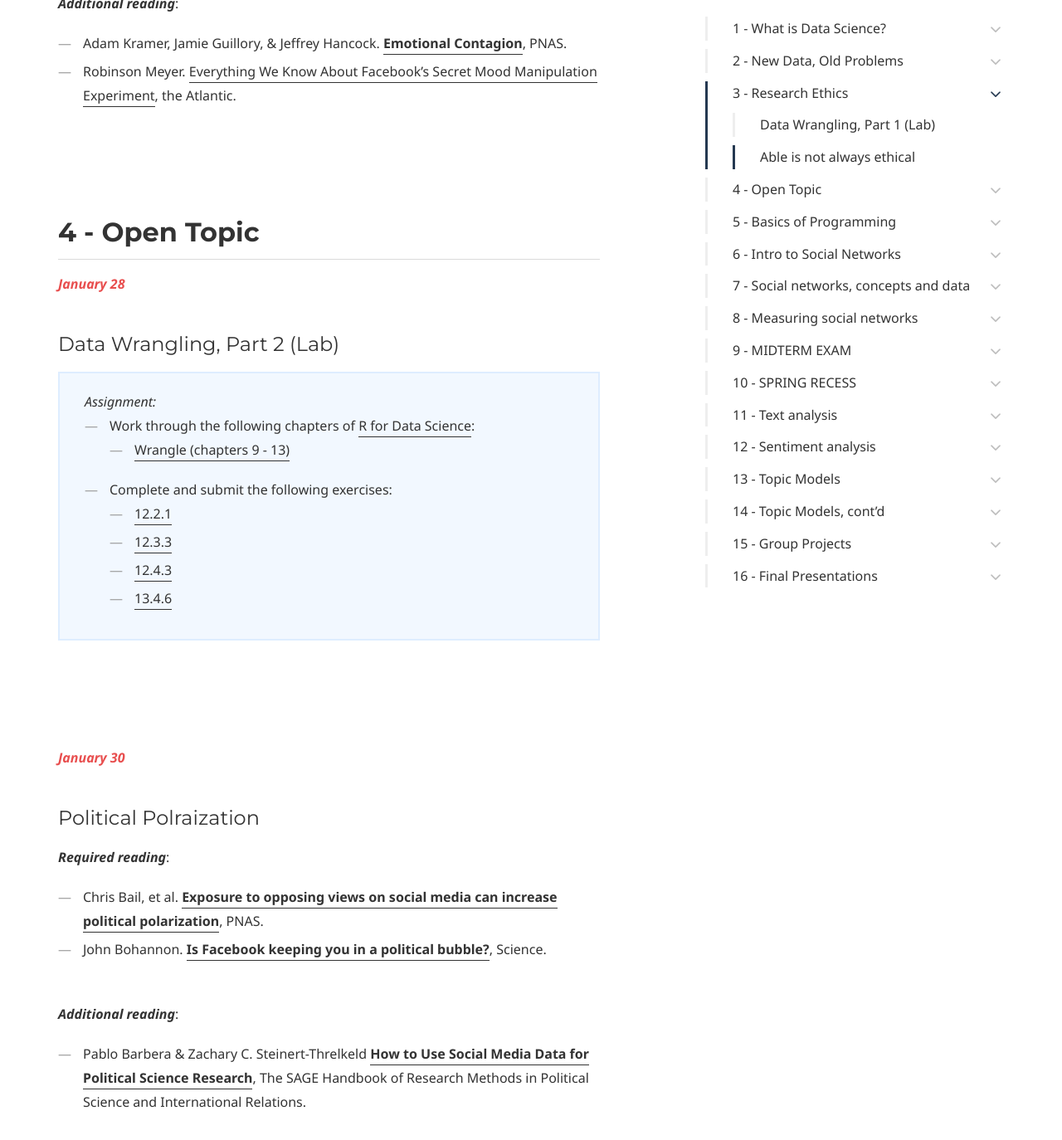
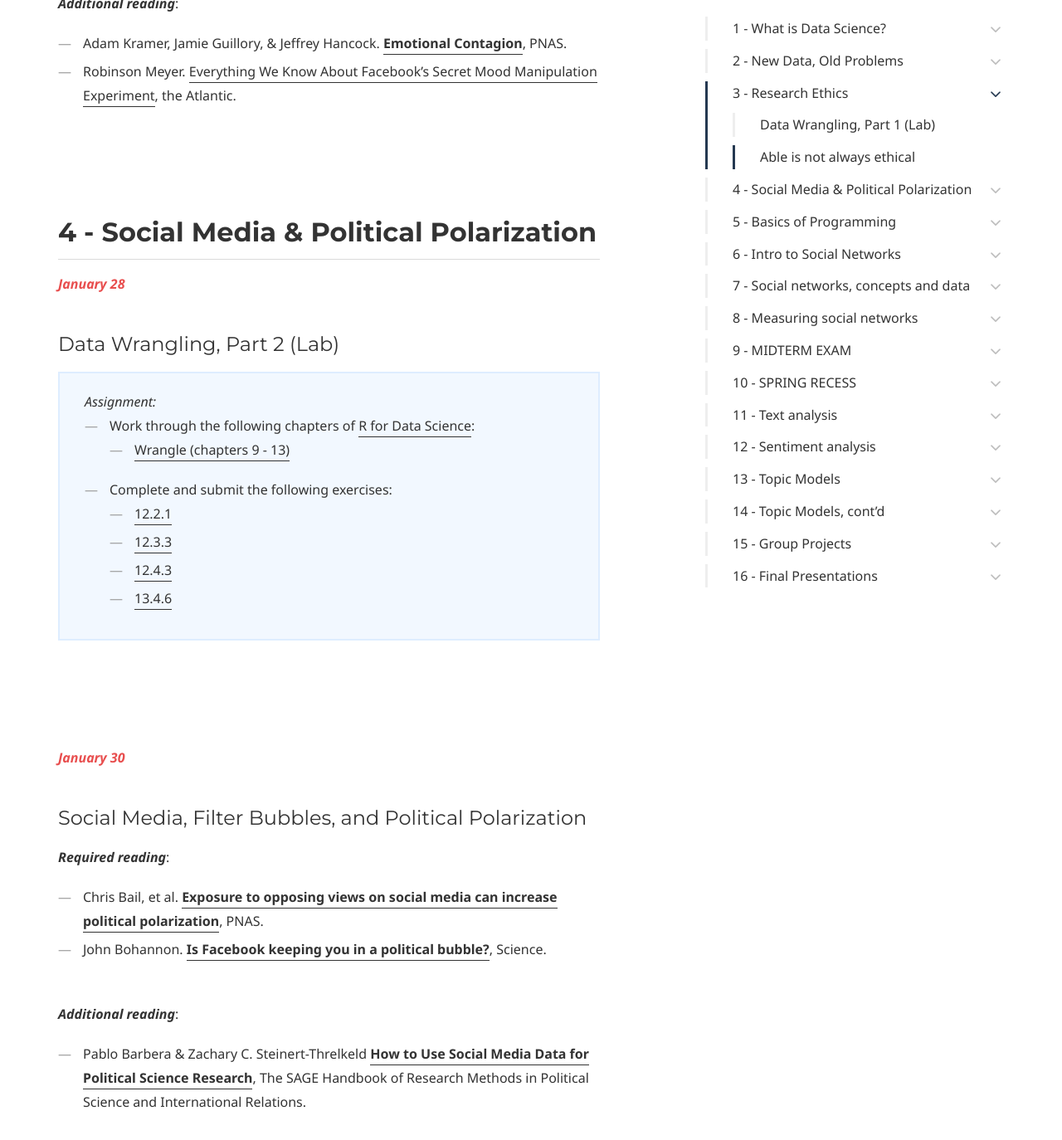
Before and after one commit to dssoc/dssoc.github.io, a Jekyll site: the page built from schedule.md, in a window 1280 px wide and 1400 px high, scrolled down 3395 px. Shown: the top 1374 px of the window at 83% size. Built offline with Jekyll 4.4.1, drawn with Linux system fonts in a browser that asks for light colours; some web fonts are replaced.

Commit message:
update schedule

```diff
--- a/schedule.md
+++ b/schedule.md
@@ -104,7 +104,7 @@ page_nav:
 <br/><br/><br/><br/>
 
 
-## 4 - Open Topic
+## 4 - Social Media & Political Polarization
 <b><i><font color="#E84E4E">January 28</font></i></b>
 #### Data Wrangling, Part 2 (Lab)
 <div class="callout callout--info">
@@ -126,7 +126,7 @@ page_nav:
 <br/><br/><br/>
 
 <b><i><font color="#E84E4E">January 30</font></i></b>
-#### Political Polraization
+#### Social Media, Filter Bubbles, and Political Polarization
 
 ***Required reading***:
 <br/>
```
